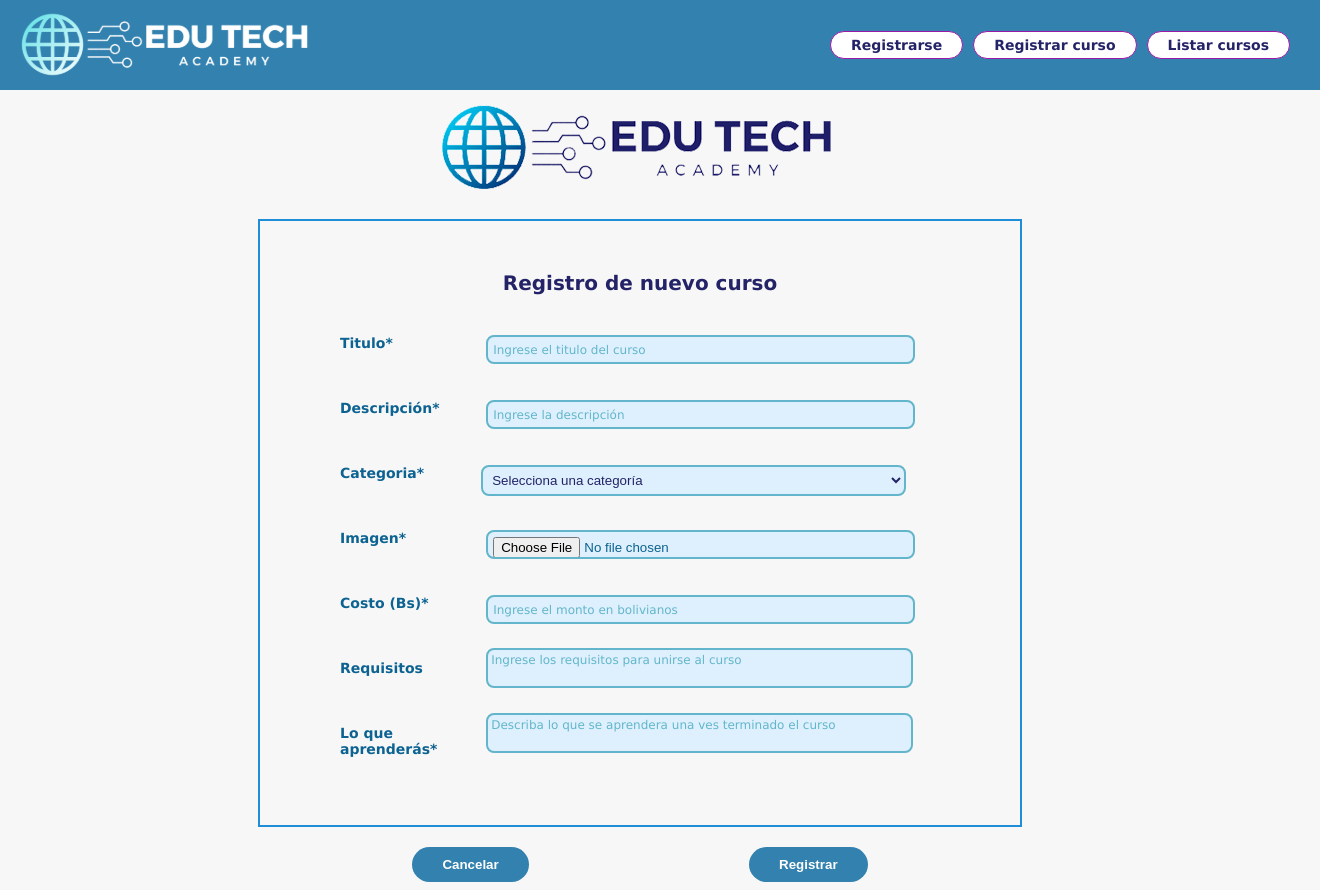
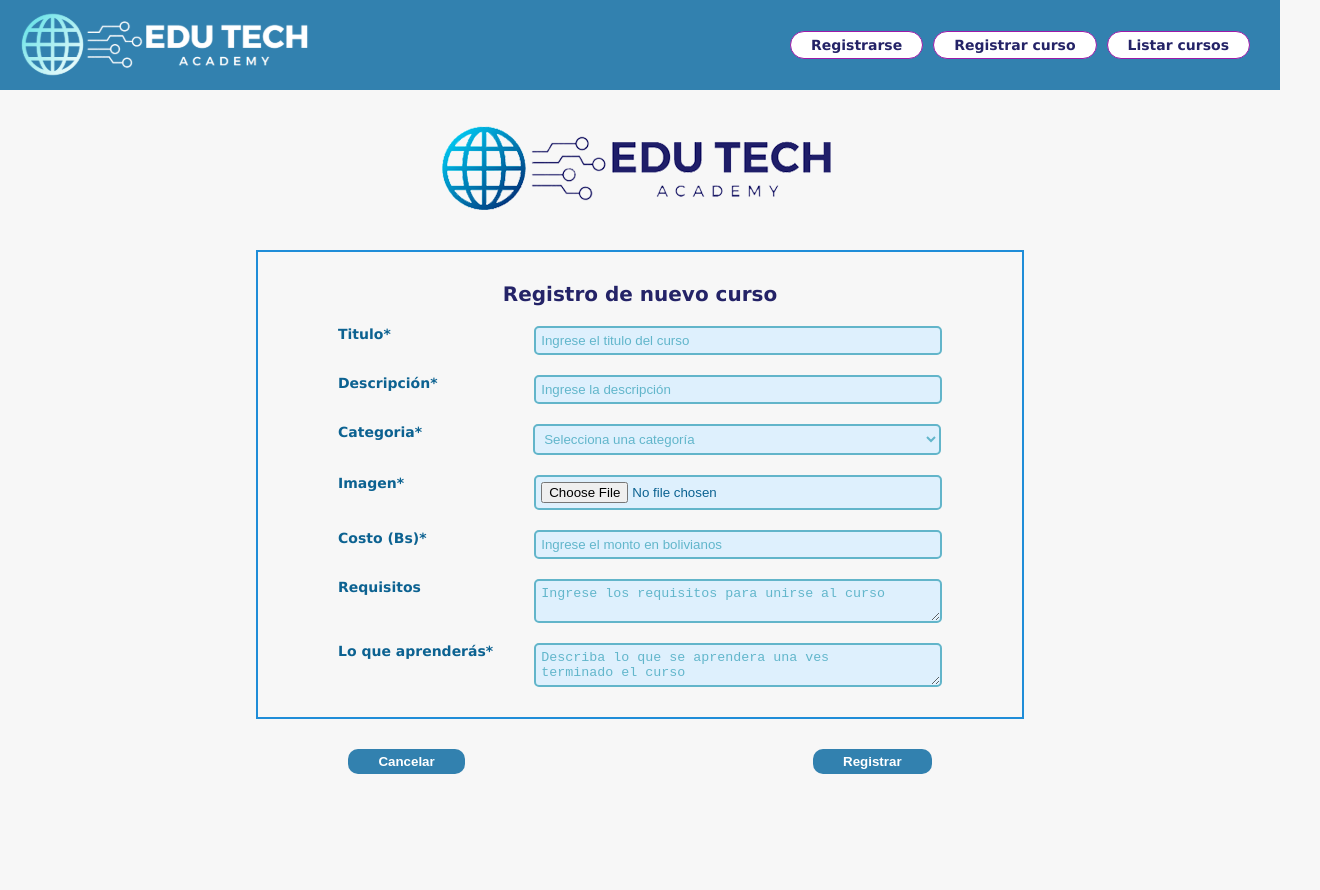
Before and after one commit to rebecayucratovar/EduTech_CodeCrafters, a React (Vite) app in the folder UI/online-courses/: page /registro-curso in a window 1280 px wide. Shown: the whole page, 1320 px wide, since content can reach past the window. After the commit the page ends 800 px from the top, so only its background shows below. Built offline with nearby package versions, Linux system fonts and the light colour scheme.

Commit message:
resolving bugs

```diff
--- a/UI/online-courses/src/index.css
+++ b/UI/online-courses/src/index.css
@@ -1,3 +1,7 @@
+* {
+  box-sizing: border-box;
+}
+
 body {
   background-color: rgb(247, 247, 247);
   justify-content: center;
@@ -51,28 +55,27 @@ body {
 
 .form-register-course {
   display: flex;
-  justify-content: center;
   flex-direction: column;
   align-items: center;
-  gap: 20px;
-  max-width: 100%;
-  height: 100vh;
+  gap: 30px;
+  width: 100%;
+  height: 100%;
+  margin-top: 30px;
 }
 
 .form-register-course-content {
   border: 2px solid rgb(31, 141, 216);
-  padding: 50px 80px;
+  padding: 30px 80px;
   display: flex;
   flex-direction: column;
   align-items: center;
   gap: 20px;
-  width: 600px;
+  width: 60%;
 }
 
 .form-register-course-content-title {
   font-size: 20px;
   font-weight: bold;
-  margin-bottom: 20px;
   color: rgb(36, 35, 103);
   font-family: "Lucida Sans", "Lucida Sans Regular", sans-serif;
 }
@@ -81,15 +84,13 @@ body {
   display: flex;
   align-items: center;
   flex-direction: column;
-  gap: 15px;
+  gap: 20px;
   width: 100%;
 }
 
 .form-register-course-content-data-field {
   display: flex;
-  position: relative;
-  margin-bottom: 15px;
-  gap: 10px;
+  gap: 30px;
   width: 100%;
 
   label {
@@ -97,67 +98,52 @@ body {
     color: rgb(12, 98, 145);
     font-weight: bold;
     font-family: "Lucida Sans", "Lucida Sans Regular", sans-serif;
-    width: 30%;
+    width: calc(30% - 15px);
     text-align: start;
   }
-
-
 }
 
 .form-register-course-content-data-field-input {
   display: flex;
   flex-direction: column;
   position: relative;
-  width: 100%;
-  height: 35px;
+  width: calc(70% - 15px);
 
-  input {
+  input,
+  textarea,
+  select {
     background-color: rgb(222, 240, 253);
     border: 2px solid rgb(98, 181, 202);
-    border-radius: 8px;
-    height: 15px;
-    width: 400px;
+    border-radius: 5px;
+    width: 100%;
     padding: 5px;
-    padding-right: 20px;
-  }
-
-  textarea {
-    background-color: rgb(222, 240, 253);
-    border: 2px solid rgb(98, 181, 202);
-    border-radius: 8px;
-    min-height: 28px; /* ajusta según necesites */
-    width: 400px;
-    padding: 3px;
-    gap: 20px;
-    padding-right: 20px;
-    margin-top: -12px;
-    resize: none;
-    overflow: auto;
-    outline: none;
-  }
-
-  select{
-    background-color: rgb(222, 240, 253);
-    border: 2px solid rgb(98, 181, 202);
-    border-radius: 8px;
-    width: 425px;
-    padding: 5px;
-    padding-right: 20px;
+    padding-right: 38px;
   }
 
   input::placeholder,
   textarea::placeholder,
   select::placeholder {
-    font-family: "Lucida Sans", "Lucida Sans Regular", sans-serif;
     color: rgb(98, 182, 203);
-    font-size: 12px;
   }
 
+  select {
+    color: rgb(98, 182, 203);
+    margin-left: -1px;
+  }
 
+  select + div {
+    img {
+      left: calc(100% - 38px);
+      top: 6px;
+    }
+  }
 
-  select {
-    color:rgb(36, 35, 103);
+  textarea + div {
+    img {
+      top: 10px;
     }
+  }
+
   option {
     color: rgb(98, 182, 203);
   }
@@ -165,51 +151,51 @@ body {
 
 .form-register-course-content-data-field-error {
   display: flex;
+  align-items: center;
   padding-top: 5px;
   gap: 10px;
-  position: absolute;
-  bottom: -38px;
-  transform: translateY(-100%);
-  .img {
-    bottom: 0;
-  }
+
   label {
     display: contents;
-    width: 12px;
-    color: rgb(255, 0, 0);
+    color: #ff0000;
   }
 
   img {
     position: absolute;
     width: 18px;
-    margin-left: 382px;
-    bottom: 25px;
+    left: calc(100% - 26px);
+    top: 5px;
   }
 
-  img.check-icon {
-    bottom: 44px; /* Ajusta este valor según sea necesario */
+  img.margin-left-additional {
+    left: calc(100% - 28px);
   }
-
 }
 
 .form-register-course-footer {
   display: flex;
   justify-content: space-evenly;
-  width: 70%;
+  width: 100%;
 
   button {
     font-weight: bold;
-    border-radius: 20px;
+    border-radius: 10px;
     border-color: rgb(50, 129, 175);
     background-color: rgb(50, 129, 175);
     color: white;
-    padding: 10px 30px;
+    padding: 5px 30px;
     cursor: pointer;
     border: none;
 
     &:hover {
       background-color: rgb(98, 182, 203);
     }
+  }
+}
+
+.field-img {
+  img {
+    top: 8px;
   }
 }
 
@@ -278,7 +264,6 @@ body {
   align-items: center;
   gap: 20px;
   max-width: 600px;
-
 }
 
 .form-register-instructor-content {
@@ -351,7 +336,6 @@ body {
   input {
     color: rgb(12, 98, 145);
   }
-
 }
 
 select {
@@ -454,8 +438,8 @@ textarea.success-input {
 
 input.error-input,
 select.error-input,
-textarea.error-input{
-  border-color: red; /* Cambia el color del borde a rojo cuando hay error */
+textarea.error-input {
+  border-color: #ff0000; /* Cambia el color del borde a rojo cuando hay error */
 }
 
 .list-courses {
@@ -521,7 +505,7 @@ textarea.error-input{
   font-weight: bold;
 }
 
-.list-no-courses-message{
+.list-no-courses-message {
   color: rgb(36, 35, 103);
   font-size: 20px;
   font-weight: bold;
--- a/UI/online-courses/src/pages/FormRegisterCourse.tsx
+++ b/UI/online-courses/src/pages/FormRegisterCourse.tsx
@@ -6,14 +6,12 @@ import AlertIcon from "../assets/icons/AlertIcon.svg";
 import CheckIcon from "../assets/icons/CheckIcon.svg";
 import { addCourse } from "../slices/courses";
 // import { Link } from "react-router-dom";
-import { useNavigate } from 'react-router-dom';
-import {useState} from "react";
+import { useNavigate } from "react-router-dom";
+import { useState } from "react";
 
 export const FormRegisterCourse = () => {
-
   const navigate = useNavigate();
   const dispatch = useDispatch();
-
 
   const {
     register,
@@ -32,8 +30,10 @@ export const FormRegisterCourse = () => {
     },
   });
 
-  const [showModalByClickInRegister, setShowModalByClickInAccept] = useState(false);
-  const [showModalByClickInCancel, setShowModalByClickInCancel] = useState(false);
+  const [showModalByClickInRegister, setShowModalByClickInAccept] =
+    useState(false);
+  const [showModalByClickInCancel, setShowModalByClickInCancel] =
+    useState(false);
 
   const handleCancel = () => {
     setShowModalByClickInCancel(true);
@@ -62,20 +62,20 @@ export const FormRegisterCourse = () => {
     formData.append("aprenderas", data.aprenderas);
     formData.append("file", data.file[0]);
     try {
-      const response = await fetch('http://localhost:3039/v1/cursos/save', {
-        method: 'POST',
+      const response = await fetch("http://localhost:3039/v1/cursos/save", {
+        method: "POST",
         body: formData,
       });
 
       if (!response.ok) {
-        throw new Error('Error al registrar el curso');
+        throw new Error("Error al registrar el curso");
       }
 
       const responseData = await response.json();
       dispatch(addCourse(responseData)); // Aquí asumo que el backend devuelve el curso creado
       setShowModalByClickInAccept(true);
-    } catch(error) {
-      console.error('Error:', error);
+    } catch (error) {
+      console.error("Error:", error);
       // Manejar el error, podrías mostrar un mensaje de error al usuario
     }
   });
@@ -110,7 +110,9 @@ export const FormRegisterCourse = () => {
                       message: "El titulo no deben tener mas de 40 caracteres",
                     },
                   })}
-                      className={`${errors.titulo ? 'error-input' : ''} ${dirtyFields.titulo && !errors.titulo ? 'success-input' : ''}`}
+                  className={`${errors.titulo ? "error-input" : ""} ${
+                    dirtyFields.titulo && !errors.titulo ? "success-input" : ""
+                  }`}
                 />
                 {errors.titulo && (
                   <div className="form-register-course-content-data-field-error">
@@ -120,13 +122,17 @@ export const FormRegisterCourse = () => {
                         ""
                       )}
                     </label>
-                        <img src={AlertIcon} alt="Icono de alerta"/>
+                    <img src={AlertIcon} alt="Icono de alerta" />
                   </div>
                 )}
 
                 {dirtyFields.titulo && !errors.titulo && (
                   <div className="form-register-course-content-data-field-error">
-                        <img className="check-icon" src={CheckIcon} alt="Icono de check"/>
+                    <img
+                      className="check-icon"
+                      src={CheckIcon}
+                      alt="Icono de check"
+                    />
                   </div>
                 )}
               </div>
@@ -146,10 +152,15 @@ export const FormRegisterCourse = () => {
                     },
                     maxLength: {
                       value: 400,
-                          message: "La descripción no deben tener mas de 400 caracteres",
+                      message:
+                        "La descripción no deben tener mas de 400 caracteres",
                     },
                   })}
-                      className={`${errors.descripcion ? 'error-input' : ''} ${dirtyFields.descripcion && !errors.descripcion ? 'success-input' : ''}`}
+                  className={`${errors.descripcion ? "error-input" : ""} ${
+                    dirtyFields.descripcion && !errors.descripcion
+                      ? "success-input"
+                      : ""
+                  }`}
                 />
 
                 {errors.descripcion && (
@@ -160,13 +171,17 @@ export const FormRegisterCourse = () => {
                         ""
                       )}
                     </label>
-                        <img src={AlertIcon} alt="Icono de alerta"/>
+                    <img src={AlertIcon} alt="Icono de alerta" />
                   </div>
                 )}
 
                 {dirtyFields.descripcion && !errors.descripcion && (
                   <div className="form-register-course-content-data-field-error">
-                        <img className="check-icon" src={CheckIcon} alt="Icono de check"/>
+                    <img
+                      className="check-icon"
+                      src={CheckIcon}
+                      alt="Icono de check"
+                    />
                   </div>
                 )}
               </div>
@@ -185,8 +200,11 @@ export const FormRegisterCourse = () => {
                     validate: (value) =>
                       value !== "default" || "La categoría es requerida",
                   })}
-                      className={`${errors.categoria ? 'error-input' : ''} ${dirtyFields.categoria && !errors.categoria ? 'success-input' : ''}`}
-
+                  className={`${errors.categoria ? "error-input" : ""} ${
+                    dirtyFields.categoria && !errors.categoria
+                      ? "success-input"
+                      : ""
+                  }`}
                 >
                   <option value="default">Selecciona una categoría</option>
                   <option value="DESARROLLO_WEB">Desarrollo web</option>
@@ -212,13 +230,17 @@ export const FormRegisterCourse = () => {
                         ""
                       )}
                     </label>
-                        <img src={AlertIcon} alt="Icono de alerta"/>
+                    <img src={AlertIcon} alt="Icono de alerta" />
                   </div>
                 )}
 
                 {dirtyFields.categoria && !errors.categoria && (
                   <div className="form-register-course-content-data-field-error">
-                        <img className="check-icon" src={CheckIcon} alt="Icono de check"/>
+                    <img
+                      className="check-icon"
+                      src={CheckIcon}
+                      alt="Icono de check"
+                    />
                   </div>
                 )}
               </div>
@@ -226,7 +248,7 @@ export const FormRegisterCourse = () => {
 
             <div className="form-register-course-content-data-field">
               <label htmlFor="file">Imagen*</label>
-                <div className="form-register-course-content-data-field-input">
+              <div className="form-register-course-content-data-field-input field-img">
                 <input
                   type="file"
                   {...register("file", {
@@ -235,8 +257,9 @@ export const FormRegisterCourse = () => {
                       message: "Seleccione algun archivo",
                     },
                   })}
-                      className={`${errors.file ? 'error-input' : ''} ${dirtyFields.file && !errors.file ? 'success-input' : ''}`}
-
+                  className={`${errors.file ? "error-input" : ""} ${
+                    dirtyFields.file && !errors.file ? "success-input" : ""
+                  }`}
                 />
 
                 {errors.file && (
@@ -247,13 +270,17 @@ export const FormRegisterCourse = () => {
                         ""
                       )}
                     </label>
-                        <img src={AlertIcon} alt="Icono de alerta"/>
+                    <img src={AlertIcon} alt="Icono de alerta" />
                   </div>
                 )}
 
                 {dirtyFields.file && !errors.file && (
                   <div className="form-register-course-content-data-field-error">
-                        <img className="check-icon" src={CheckIcon} alt="Icono de check"/>
+                    <img
+                      className="check-icon"
+                      src={CheckIcon}
+                      alt="Icono de check"
+                    />
                   </div>
                 )}
               </div>
@@ -277,7 +304,9 @@ export const FormRegisterCourse = () => {
                         "El costo debe ser un valor numérico de hasta cinco dígitos",
                     },
                   })}
-                      className={`${errors.costo ? 'error-input' : ''} ${dirtyFields.costo && !errors.costo ? 'success-input' : ''}`}
+                  className={`${errors.costo ? "error-input" : ""} ${
+                    dirtyFields.costo && !errors.costo ? "success-input" : ""
+                  }`}
                 />
 
                 {errors.costo && (
@@ -288,13 +317,17 @@ export const FormRegisterCourse = () => {
                         ""
                       )}
                     </label>
-                        <img src={AlertIcon} alt="Icono de check"/>
+                    <img src={AlertIcon} alt="Icono de check" />
                   </div>
                 )}
 
                 {dirtyFields.costo && !errors.costo && (
                   <div className="form-register-course-content-data-field-error">
-                        <img className="check-icon" src={CheckIcon} alt="Icono de alerta"/>
+                    <img
+                      className="check-icon"
+                      src={CheckIcon}
+                      alt="Icono de alerta"
+                    />
                   </div>
                 )}
               </div>
@@ -312,9 +345,12 @@ export const FormRegisterCourse = () => {
                       message:
                         "Los requisitos no deben tener mas de 400 caracteres",
                     },
-
                   })}
-                    className={`${errors.requisitos ? 'error-input' : ''} ${dirtyFields.requisitos && !errors.requisitos ? 'success-input' : ''}`}
+                  className={`${errors.requisitos ? "error-input" : ""} ${
+                    dirtyFields.requisitos && !errors.requisitos
+                      ? "success-input"
+                      : ""
+                  }`}
                   maxLength={400}
                 />
 
@@ -326,13 +362,17 @@ export const FormRegisterCourse = () => {
                         ""
                       )}
                     </label>
-                        <img className="check-icon" src={AlertIcon} alt="Icono de check"/>
+                    <img
+                      className="check-icon"
+                      src={AlertIcon}
+                      alt="Icono de check"
+                    />
                   </div>
                 )}
 
                 {dirtyFields.requisitos && !errors.requisitos && (
                   <div className="form-register-course-content-data-field-error">
-                        <img src={CheckIcon} alt="Icono de alerta"/>
+                    <img src={CheckIcon} alt="Icono de alerta" />
                   </div>
                 )}
               </div>
@@ -356,7 +396,11 @@ export const FormRegisterCourse = () => {
                     },
                   })}
                   maxLength={400}
-                    className={`${errors.aprenderas ? 'error-input' : ''} ${dirtyFields.aprenderas && !errors.aprenderas ? 'success-input' : ''}`}
+                  className={`${errors.aprenderas ? "error-input" : ""} ${
+                    dirtyFields.aprenderas && !errors.aprenderas
+                      ? "success-input"
+                      : ""
+                  }`}
                 />
                 {errors.aprenderas && (
                   <div className="form-register-course-content-data-field-error">
@@ -365,7 +409,6 @@ export const FormRegisterCourse = () => {
                         /^"|"$/g,
                         ""
                       )}
-
                     </label>
                     <img src={AlertIcon} alt="Icono de check" />
                   </div>
@@ -373,7 +416,11 @@ export const FormRegisterCourse = () => {
 
                 {dirtyFields.aprenderas && !errors.aprenderas && (
                   <div className="form-register-course-content-data-field-error">
-                        <img className="check-icon" src={CheckIcon} alt="Icono de alerta"/>
+                    <img
+                      className="check-icon"
+                      src={CheckIcon}
+                      alt="Icono de alerta"
+                    />
                   </div>
                 )}
               </div>
@@ -401,15 +448,13 @@ export const FormRegisterCourse = () => {
           title="Registro exitoso"
           description="Se registro correctamente el curso"
           txtBtnAccept="Acceptar"
-                onAccept={() =>
-                {
+          onAccept={() => {
             reset();
-                  setShowModalByClickInAccept(false)
-                  navigate('/lista-cursos');
+            setShowModalByClickInAccept(false);
+            navigate("/lista-cursos");
           }}
         />
       )}
-
 
       {showModalByClickInCancel && (
         <Modal
@@ -421,7 +466,7 @@ export const FormRegisterCourse = () => {
           onAccept={() => {
             reset();
             setShowModalByClickInCancel(false);
-                  navigate('/lista-cursos'); // Usa navigate en lugar de history.push
+            navigate("/lista-cursos"); // Usa navigate en lugar de history.push
           }}
           onCancel={() => setShowModalByClickInCancel(false)}
         />
```
Also changed, not shown: UI/online-courses/src/assets/icons/AlertIcon.svg, 1 other file (tests, documents, lock files or other folders). Lines whose indentation alone changed are shown as unchanged.
